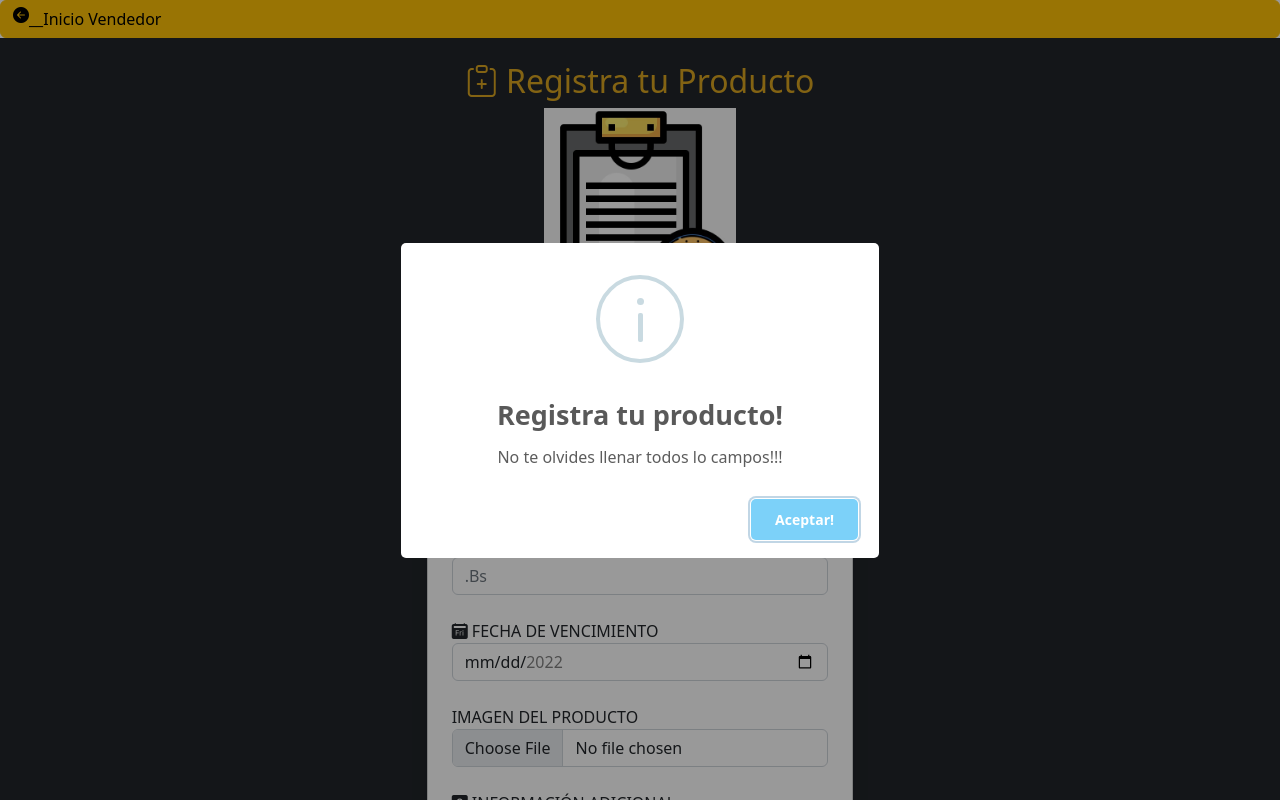
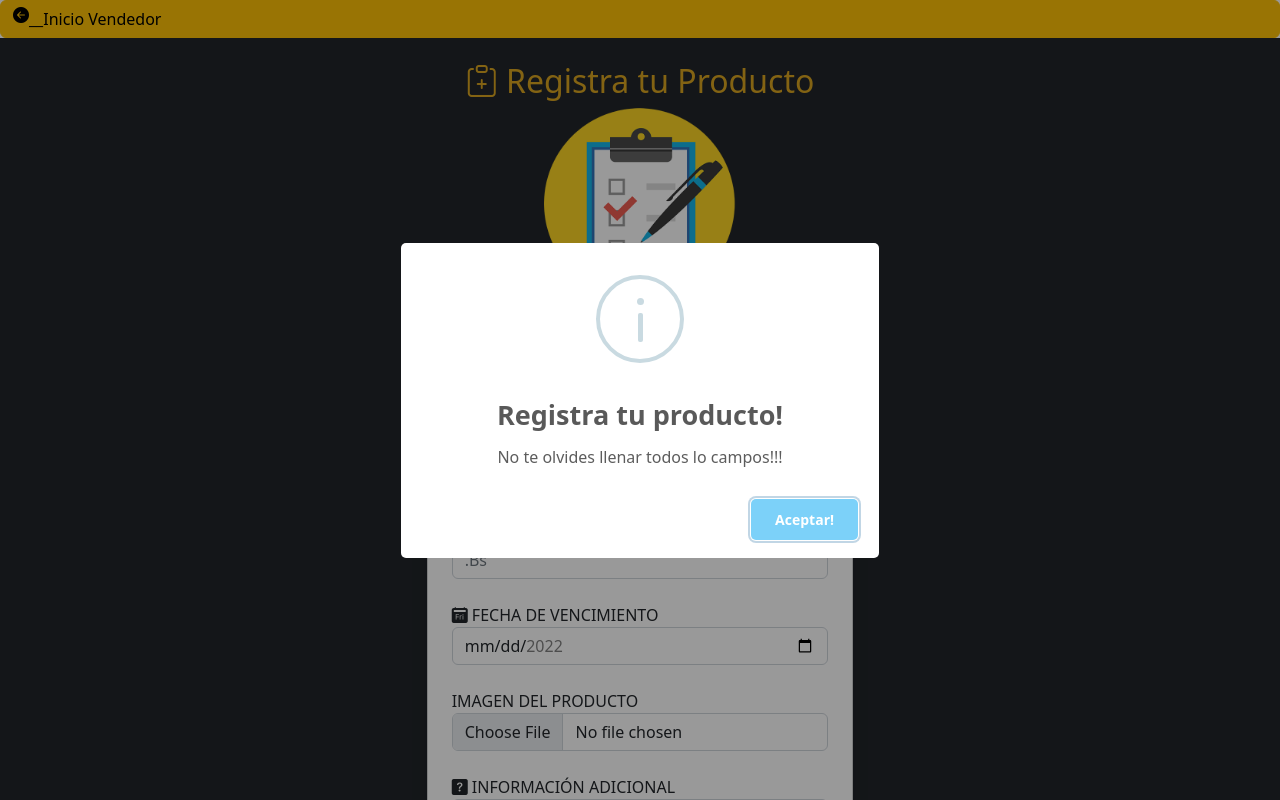
Before and after one commit to Saatt12/EatSoon, a PHP site: page /registrar.php in a window 1280 px wide. Run offline with PHP 8.4, Linux system fonts and the light colour scheme.

Commit message:
Mejora imagen

```diff
--- a/conect.php
+++ b/conect.php
@@ -30,10 +30,12 @@
         WHERE nombre_producto='$nombre' AND precio_producto='$cant'";
                 $res=mysqli_query($conexion,$sql);
                 if(mysqli_num_rows($res) > 0){
+                    header('location:registrar.php');
                     return 1;
                 }else{
                     return 0;
                 }
+
     }
     //--------------------------------------
 
@@ -43,4 +45,5 @@
     $accion_nm = "INSERT INTO producto(nombre_producto,precio_producto,fecha_caducidad,desc_producto,cantidad,imagen) VALUES ('$nombre_producto','$precio_producto','$fecha_caducidad','$desc_producto','$cantidad','$img')";
     $consulta_nm = mysqli_query($enlace,$accion_nm) or die(mysqli_error());
     mysqli_close($enlace);  */
+
 ?>
--- a/registrar.php
+++ b/registrar.php
@@ -39,7 +39,7 @@
         <div class="row">
         </div>
             <div style="text-align:center" class="col-lg-12 ">
-                <img class="mt-2; img-fluid; " style="color: white ;" src="img/imagenReg.png" width="15%" />
+                <img src="img/pngwing.com.png" class="mt-2; img-fluid; " style="color: white ;"  width="15%" />
             </div>
         </div>
     </div>
@@ -98,7 +98,7 @@
                         <div class="mensaje text-danger"></div>
                     </div>
                     <div class="mb-2">
-                        <button id ="botton" href="registrar.php" class="col-12 btn btn-warning d-flex justify-content-between ">
+                        <button id ="botton" href="registrar.php"class="col-12 btn btn-warning d-flex justify-content-between ">
                             <span>Publicar </span><i id="icono" class="bi bi-check-lg "></i>
 
                         </button>
```
Also changed, not shown: img/imagenReg2.png (added), img/pngwing.com.png (added), storge/icons2.png (added).
